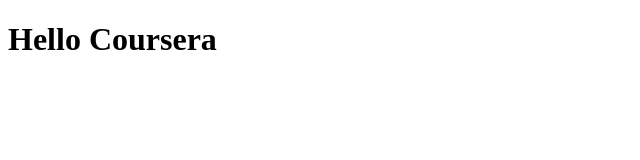
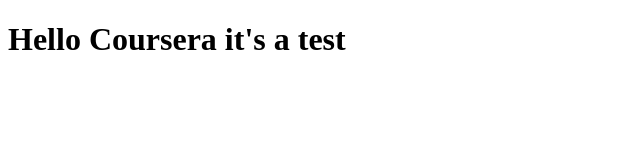
Before and after one commit to shubh-anshu/course-test, a plain HTML site: page site/index.html in a window 1280 px wide. Shown: the whole page, without its empty margins (0-640 px from the left). Drawn offline with Linux system fonts and the light colour scheme.

Commit message:
Small addition to our repository.

```diff
--- a/site/index.html
+++ b/site/index.html
@@ -4,6 +4,6 @@
 	<title>Hello Coursera!</title>
 </head>
 <body>
-<h1> Hello Coursera</h1>
+<h1> Hello Coursera it's a test</h1>
 </body>
 </html>
```
